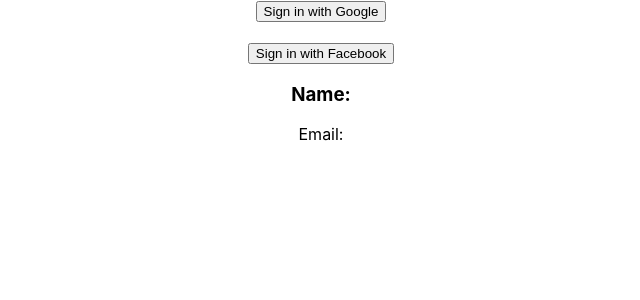
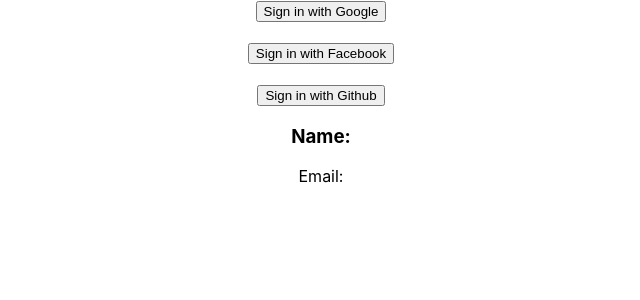
Before and after one commit to kafiabdullah/firebase-auth-recap, a React (Create React App) app: page / in a window 1280 px wide. Shown: the top 300 px of the page, without its empty margins (319-959 px from the left). Built offline with nearby package versions, Linux system fonts and the light colour scheme.

Commit message:
add github sign in method

```diff
--- a/src/App.js
+++ b/src/App.js
@@ -14,6 +14,8 @@
   const [user, setUser] = useState({});
   var googleProvider = new firebase.auth.GoogleAuthProvider();
   var fbProvider = new firebase.auth.FacebookAuthProvider();
+  var gitProvider = new firebase.auth.GithubAuthProvider();
+
 
 
 
@@ -35,6 +37,8 @@
         var errorMessage = error.message;
         var email = error.email;
         var credential = error.credential;
+        console.log(errorCode, errorMessage, email, credential);
+
       });
   }
 
@@ -58,8 +62,35 @@
         var errorMessage = error.message;
         var email = error.email;
         var credential = error.credential;
+        console.log(errorCode, errorMessage, email, credential);
+
 
         // ...
+      });
+  }
+
+  const handleSingInGithub = () => {
+    firebase
+      .auth()
+      .signInWithPopup(gitProvider)
+      .then((result) => {
+        /** @type {firebase.auth.OAuthCredential} */
+        var credential = result.credential;
+
+        var token = credential.accessToken;
+
+        var user = result.user;
+        setUser(user)
+        console.log('login with github', user);
+
+      }).catch((error) => {
+        // Handle Errors here.
+        var errorCode = error.code;
+        var errorMessage = error.message;
+        var email = error.email;
+        var credential = error.credential;
+        console.log(errorCode, errorMessage, email, credential);
+
       });
   }
 
@@ -67,8 +98,11 @@
     <div className="App">
       <button onClick={handleSignInGoogle}> Sign in with Google</button>
       <br />
-      <br/>
+      <br />
       <button onClick={handleSingInFb}>Sign in with Facebook</button>
+      <br />
+      <br />
+      <button onClick={handleSingInGithub}>Sign in with Github</button>
 
 
       <h3>Name: {user.displayName}</h3>
```
